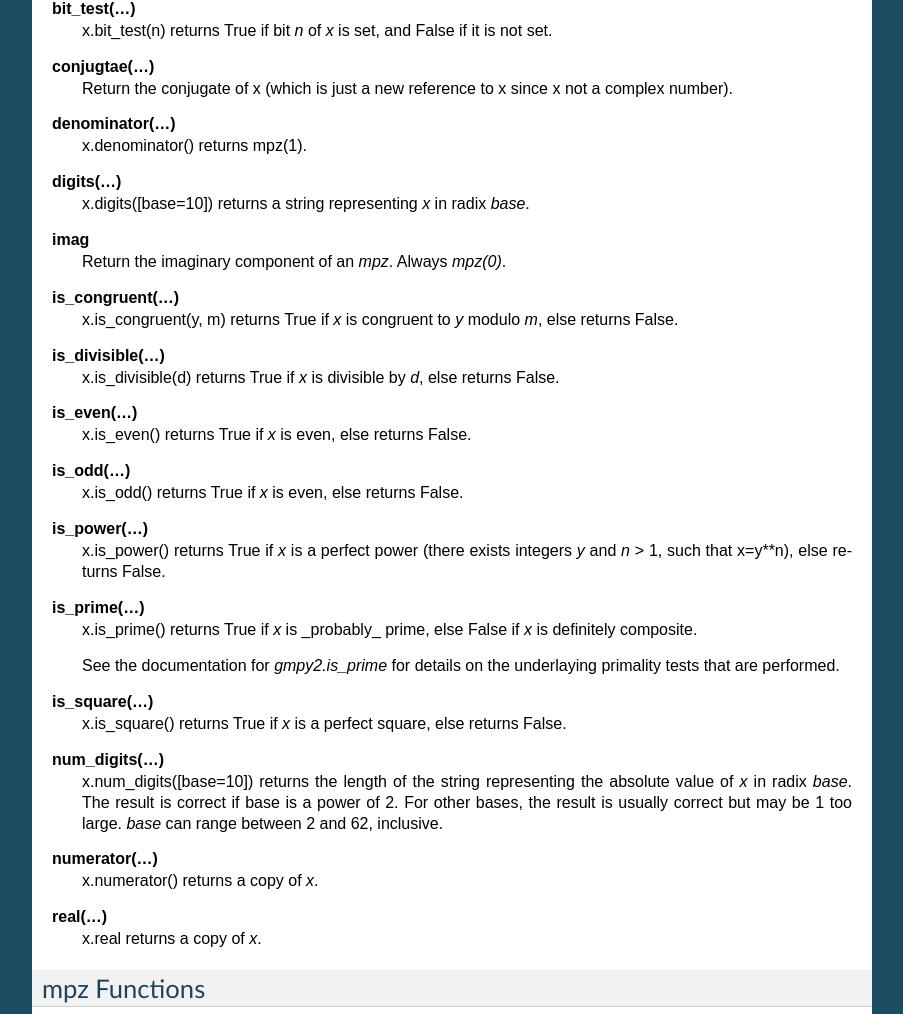
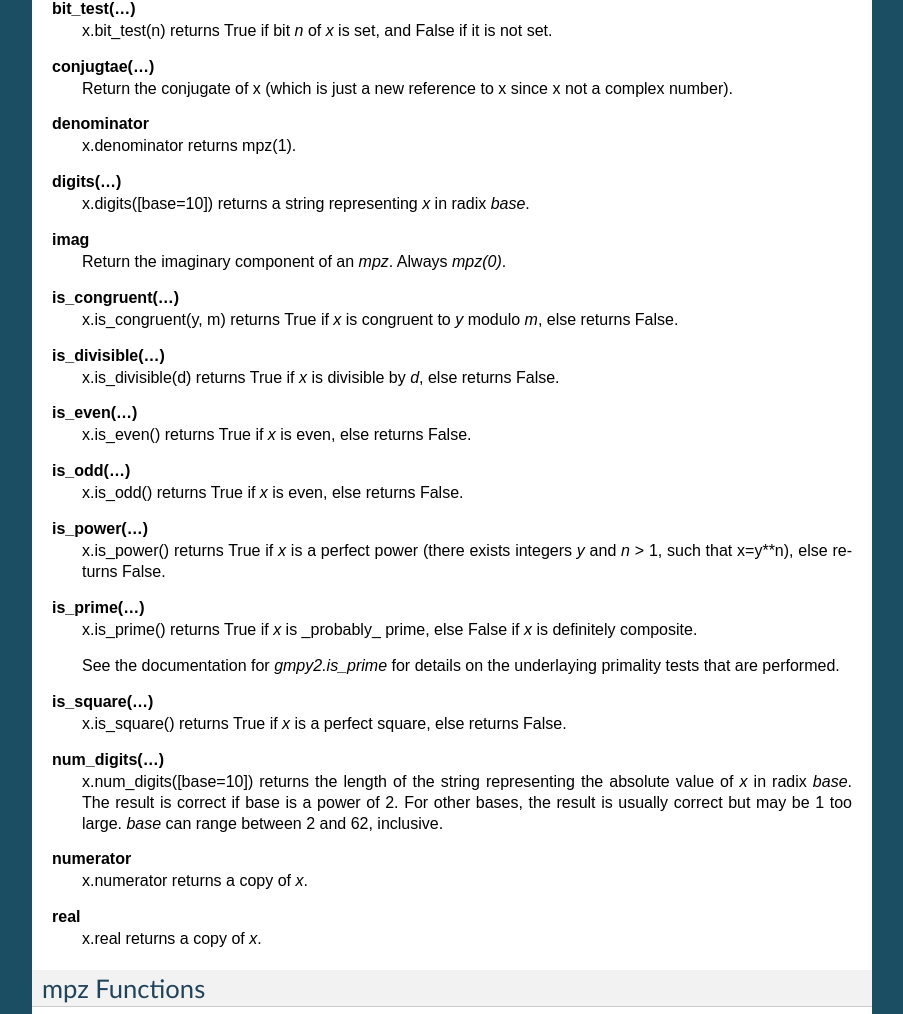
Before and after one commit to aleaxit/gmpy, a Sphinx documentation site: the page built from docs/mpz.rst, in a window 1280 px wide and 1400 px high, scrolled down 996 px. Shown: the part 145-1159 px from the top of the window, without its empty margins (198-1101 px from the left). Built offline with Sphinx 7.4.7, drawn with Linux system fonts in a browser that asks for light colours; formulas are drawn with MathJax 3.

```diff
--- a/docs/mpz.rst
+++ b/docs/mpz.rst
@@ -72,8 +72,8 @@ mpz Methods
     Return the conjugate of x (which is just a new reference to x since x
     not a complex number).
 
-**denominator(...)**
-    x.denominator() returns mpz(1).
+**denominator**
+    x.denominator returns mpz(1).
 
 **digits(...)**
     x.digits([base=10]) returns a string representing *x* in radix *base*.
@@ -115,10 +115,10 @@ mpz Methods
     a power of 2. For other bases, the result is usually correct but may
     be 1 too large. *base* can range between 2 and 62, inclusive.
 
-**numerator(...)**
-    x.numerator() returns a copy of *x*.
+**numerator**
+    x.numerator returns a copy of *x*.
 
-**real(...)**
+**real**
     x.real returns a copy of *x*.
 
 mpz Functions
```
